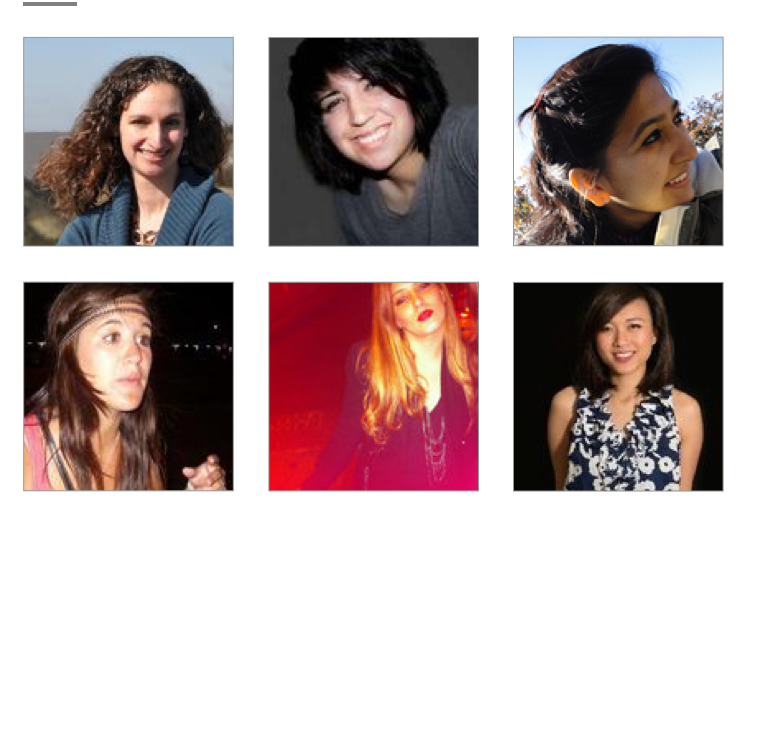
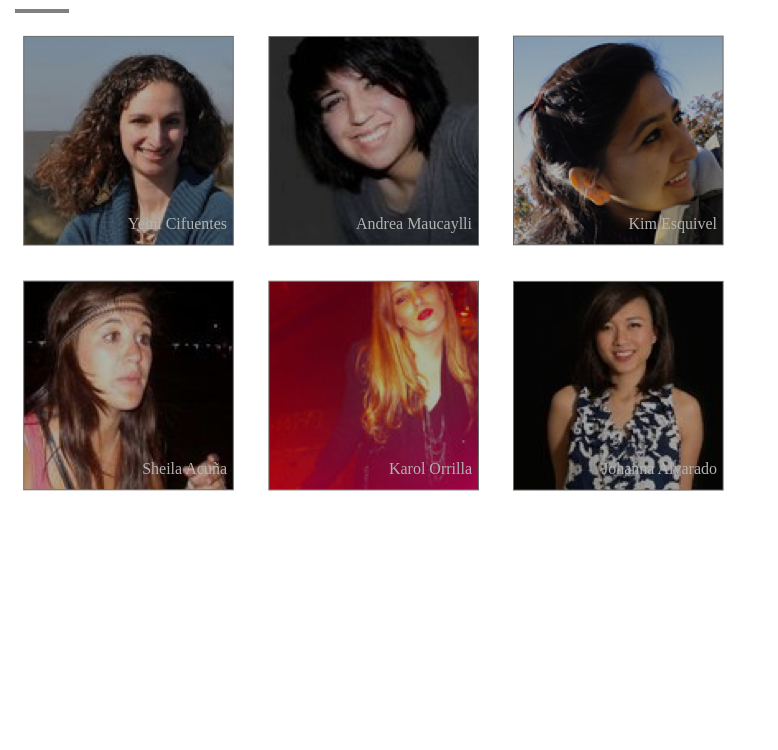
Before and after one commit to jplvzr/nuestras-coders, a plain HTML site: page index.html in a window 1280 px wide. Shown: the part 50-800 px from the top of the page, without its empty margins (0-778 px from the left). Drawn offline with Linux system fonts and the light colour scheme.

Commit message:
ejercicio terminado

```diff
--- a/css/main.css
+++ b/css/main.css
@@ -1,15 +1,20 @@
 .raya {
 	width: 50px;
 	border: 2px solid gray;
-	margin: 15px;
+	margin: 7px;
 }
 .foto {
+	position: relative;
 	display: inline-block;
 	margin: 15px;
+	-webkit-filter: brightness(70%);
+
 }
 .limitante {
 	width: 800px;
 }
-h3 {
-	margin: 15px;
-}
+.nombre {
+	position: absolute;
+	bottom: 1px;
+	right: 7px;
+	color: white;
--- a/index.html
+++ b/index.html
@@ -7,14 +7,32 @@
 	</head>
 	<body>
 		<h3>Nuestras Coders</h3>
-			<div class="raya"></div>
-			<div class="limitante">
-				<div class="foto"><img src="img/profile-1.png"></div>
-				<div class="foto"><img src="img/profile-2.png"></div>
-				<div class="foto"><img src="img/profile-3.png"></div>
-				<div class="foto"><img src="img/profile-4.png"></div>
-				<div class="foto"><img src="img/profile-5.png"></div>
-				<div class="foto"><img src="img/profile-6.png"></div>
+		<div class="raya"></div>
+		<div class="limitante overlay">
+			<div class="foto">
+				<img src="img/profile-1.png">
+				<p class="nombre">Yeini Cifuentes</p>
 			</div>
+			<div class="foto">
+				<img src="img/profile-2.png">
+				<p class="nombre">Andrea Maucaylli</p>
+			</div>
+			<div class="foto">
+				<img src="img/profile-3.png">
+				<p class="nombre">Kim Esquivel</p>
+			</div>
+			<div class="foto">
+				<img src="img/profile-4.png">
+				<p class="nombre">Sheila Acuña</p>
+			</div>
+			<div class="foto">
+				<img src="img/profile-5.png">
+				<p class="nombre">Karol Orrilla</p>
+			</div>
+			<div class="foto">
+				<img src="img/profile-6.png">
+				<p class="nombre">Johanna Alvarado</p>
+			</div>
+		</div>
 	</body>
 </html>
```
